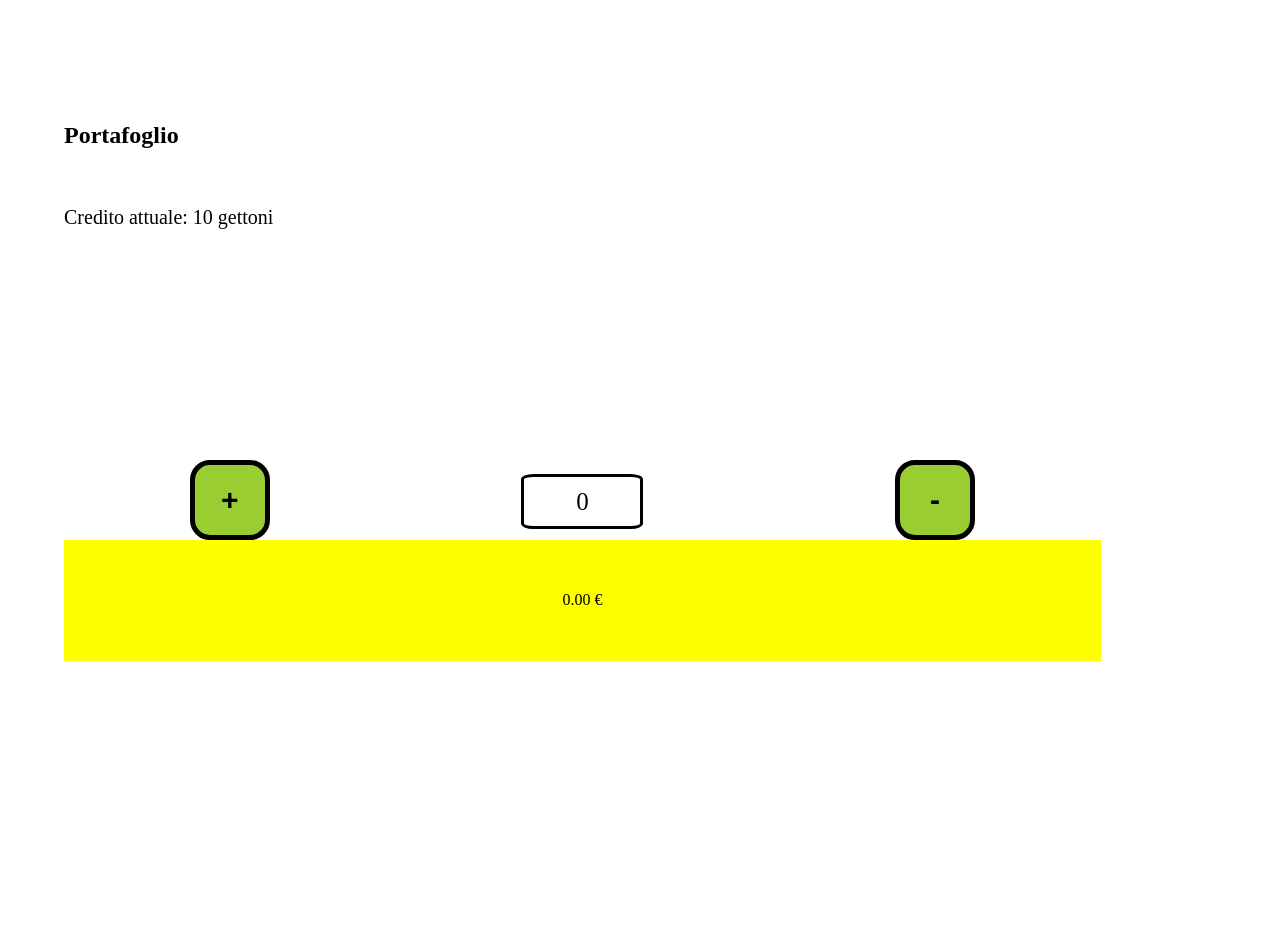
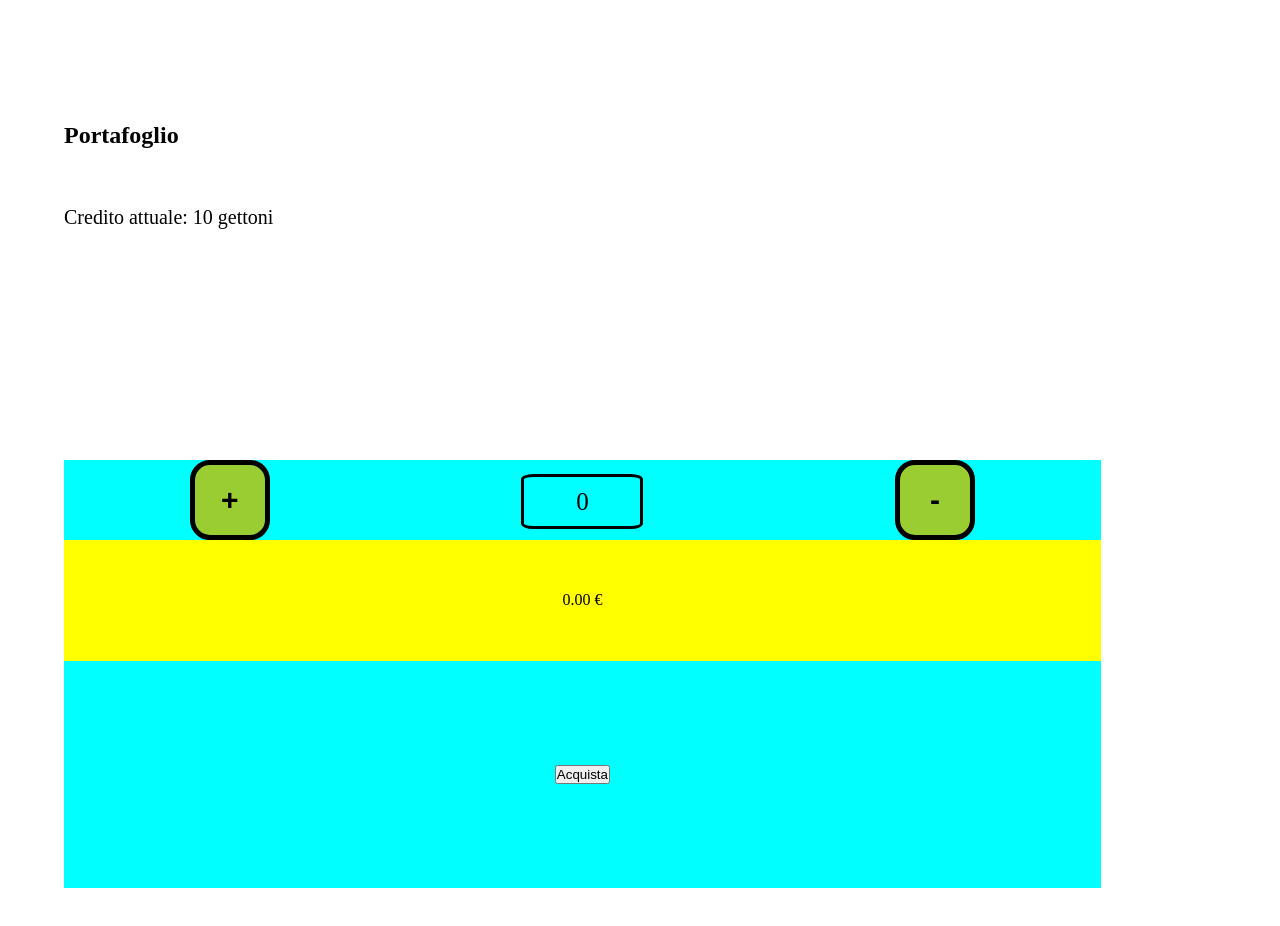
Before and after one commit to Nembo93/cleanService, a plain HTML site: page pages/wallet.html in a window 1280 px wide. Before the commit the page ends 800 px from the top, so only its background shows below. Drawn offline with Linux system fonts and the light colour scheme.

Commit message:
Aggiunge bottone per acquisto gettoni

```diff
--- a/pages/wallet.html
+++ b/pages/wallet.html
@@ -21,7 +21,7 @@
      <div class="buy_coins_contaniner">
 
         <!-- Contenitore bottoni -->
-        <div class="buy_coins_button_box">
+        <div class="add_coins_button_box">
             <!-- Bottone incrementa -->
             <div>
                 <button id="add_button_id" class="buy_coins_button"><b>+</b></button>
@@ -39,6 +39,10 @@
         <!-- Contenitore valuta dei gettoni -->
         <div id="coins_to_buy_value_id" class="coins_value_container"></div>
 
+        <div class="buy_coins_button_box">
+            <button>Acquista</button>
+        </div>
+
      </div>
 
 
--- a/style.css
+++ b/style.css
@@ -100,7 +100,8 @@
     /* background-color: rebeccapurple; */
 }
 
-.buy_coins_button_box{
+.add_coins_button_box{
+    background-color: aqua;
     justify-content: space-around;
     align-items: baseline;
     display: flex;
@@ -131,6 +132,13 @@
     padding-top: 5%;
     padding-bottom: 5%;
     text-align: center;
+}
+
+.buy_coins_button_box{
+    background-color: aqua;
+    text-align: center;
+    padding-top: 10%;
+    padding-bottom: 10%;
 }
 
 
```
